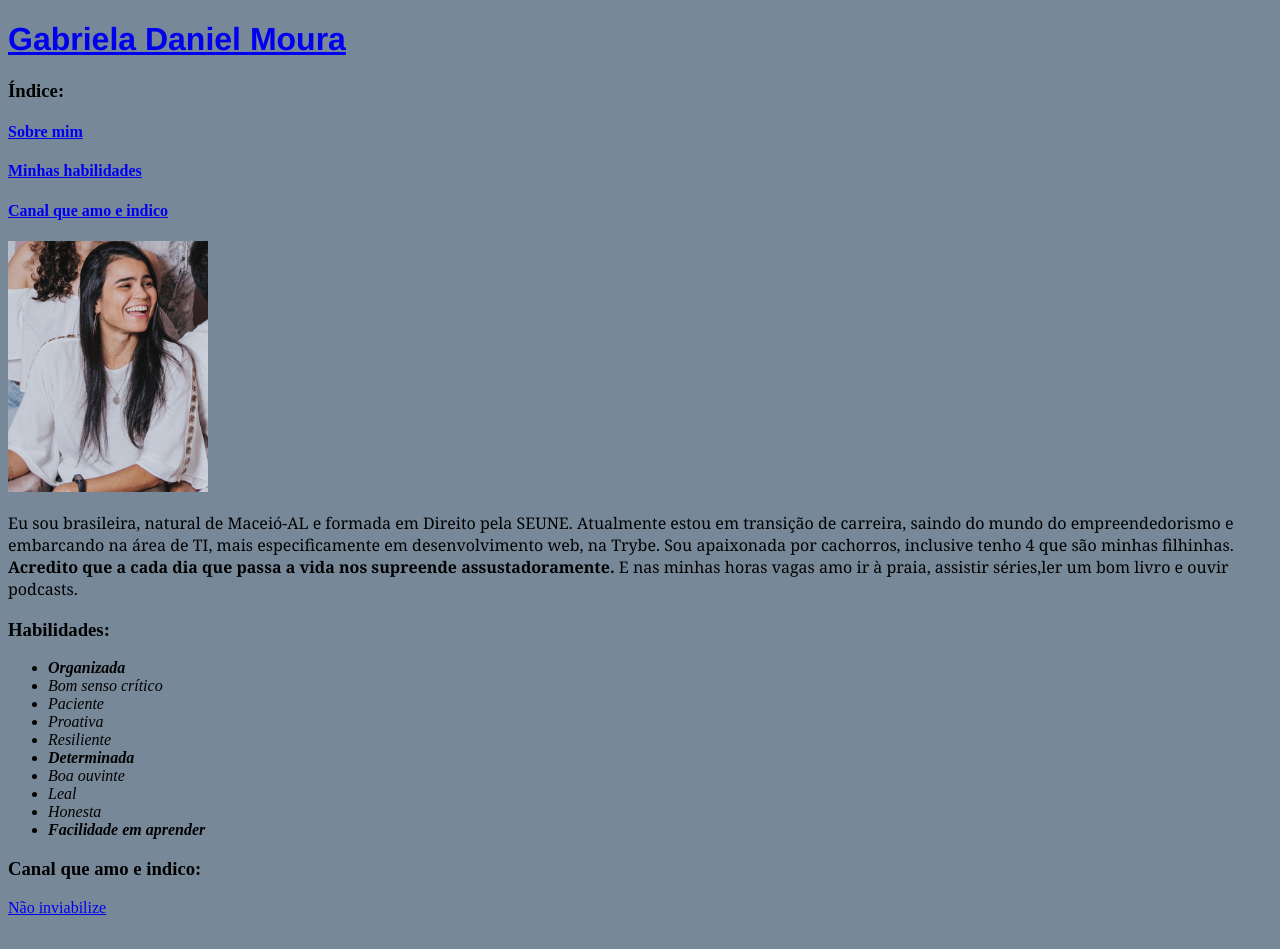
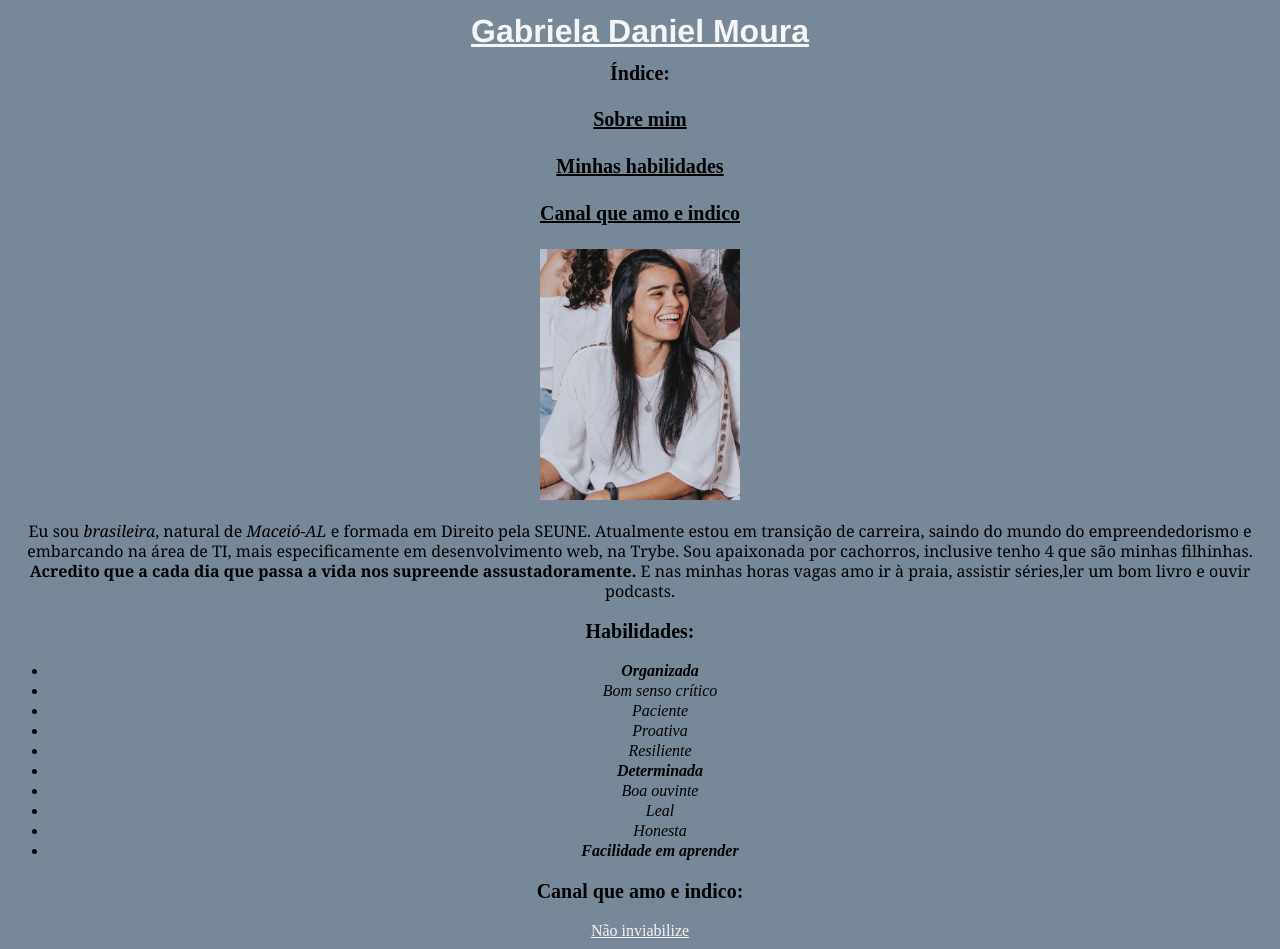
Before and after one commit to GabrielaMoura25/gabrielamoura25.github.io, a plain HTML site: page index.html in a window 1280 px wide. Before the commit the page ends 925 px from the top, so only its background shows below. Drawn offline with Linux system fonts and the light colour scheme.

Commit message:
modifiquei a fonte, a cor de alguns textos, dei espaçamentos,centralizei

```diff
--- a/index.html
+++ b/index.html
@@ -9,6 +9,11 @@
 
         }
 
+        h3,h4{
+            font-size: 20px;
+
+        }
+
         p{
             font-family: Georgia;
 
@@ -16,7 +21,23 @@
 
         body{
             background-color:lightslategray;
+            text-align: center;
+            line-height: 20px;
 
+
+
+        }
+        ul{
+           font-size: 16px;
+        }
+
+        .branco {
+            color: whitesmoke;
+
+        }
+
+        a{
+            color: black;
 
         }
 
@@ -27,17 +48,17 @@
     </style>
 </head>
 <body>
-    <h1> <a href="#minhafoto"> Gabriela Daniel Moura</a></h1>
+    <h1> <a class="branco" href="#minhafoto"> Gabriela Daniel Moura</a></h1>
     <h3><strong>Índice:</strong></h3>
     <h4> <a href="#descricao">Sobre mim</a></h4>
     <h4> <a href="#habilidades">Minhas habilidades</a></h4>
     <h4> <a href="#canal">Canal que amo e indico</a></h4>
     <img id="minhafoto" src="/foto-port/IMG_2680.jpg" alt="Foto de Gabriela olhando pra o lado e sorrindo" width="200pix">
-    <p id="descricao"> Eu sou brasileira, natural de Maceió-AL e formada em Direito pela SEUNE. Atualmente estou em transição de carreira, saindo do mundo do empreendedorismo e embarcando na área de TI, mais especificamente em desenvolvimento web, na Trybe. Sou apaixonada por cachorros, inclusive tenho 4 que são minhas filhinhas. <strong> Acredito que a cada dia que passa a vida nos supreende assustadoramente.</strong> E nas minhas horas vagas amo ir à praia, assistir séries,ler um bom livro e ouvir podcasts.  </p>
+    <p id="descricao"> Eu sou <em>brasileira</em>, natural de <em>Maceió-AL</em> e formada em Direito pela SEUNE. Atualmente estou em transição de carreira, saindo do mundo do empreendedorismo e embarcando na área de TI, mais especificamente em desenvolvimento web, na Trybe. Sou apaixonada por cachorros, inclusive tenho 4 que são minhas filhinhas. <strong> Acredito que a cada dia que passa a vida nos supreende assustadoramente.</strong> E nas minhas horas vagas amo ir à praia, assistir séries,ler um bom livro e ouvir podcasts.  </p>
     <h3 id="habilidades">Habilidades:</h3>
 
     <ul>
-        <li> <em><strong>Organizada</strong></em></li>
+        <li>  <em><strong>Organizada</strong></em></li>
         <li> <em>Bom senso crítico</em></li>
         <li> <em>Paciente</em></li>
         <li> <em>Proativa</em></li>
@@ -49,6 +70,6 @@
         <li> <em> <strong>Facilidade em aprender</strong></em> </li>
     </ul>
     <h3 id="canal">Canal que amo e indico:</h3>
-    <a href="https://naoinviabilize.com.br/" target="_brank">Não inviabilize</a>
+    <a class="branco" href="https://naoinviabilize.com.br/" target="_brank">Não inviabilize</a>
 </body>
 </html>
```
